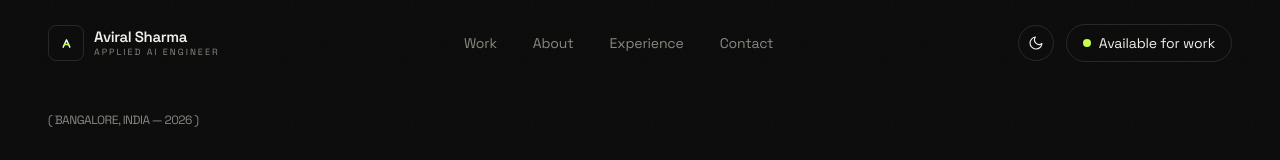
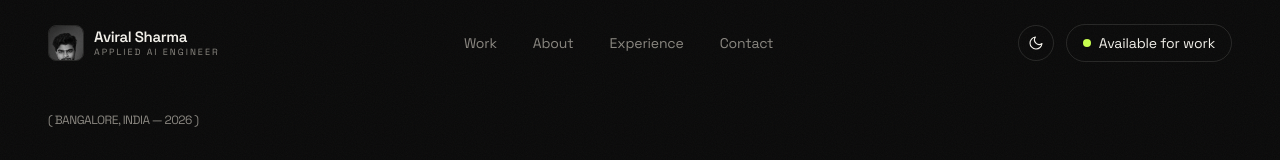
Before and after one commit to aviralsharmaa/Aviral-web, a Next.js app: page / in a window 1280 px wide. Shown: the top 160 px of the page. Built offline with nearby package versions, Linux system fonts and the light colour scheme.

Commit message:
Use photo as nav mark (grayscale, colour on hover)
Replace the "A" monogram with the profile photo — grayscale by
default, full colour + slight zoom on hover; accent border on hover.

Co-Authored-By: Claude Opus 4.8 <noreply@anthropic.com>

```diff
--- a/components/Navigation.tsx
+++ b/components/Navigation.tsx
@@ -1,6 +1,7 @@
 "use client";
 
 import { useEffect, useState } from "react";
+import Image from "next/image";
 import { motion } from "framer-motion";
 import Magnetic from "./Magnetic";
 import ThemeToggle from "./ThemeToggle";
@@ -35,32 +36,15 @@ export default function Navigation() {
         }`}
       >
         <a href="#home" data-hover className="group flex items-center gap-2.5">
-          {/* Monogram mark — echoes the favicon */}
-          <span className="relative flex h-9 w-9 items-center justify-center overflow-hidden rounded-lg border border-line transition-colors duration-300 group-hover:border-accent">
-            <span className="absolute inset-0 origin-bottom scale-y-0 bg-accent transition-transform duration-300 ease-[cubic-bezier(0.22,1,0.36,1)] group-hover:scale-y-100" />
-            <svg
-              width="15"
-              height="15"
-              viewBox="0 0 100 100"
-              fill="none"
-              className="relative"
-            >
-              <path
-                d="M28 74 L50 26 L72 74"
-                stroke="currentColor"
-                strokeWidth="10"
-                strokeLinecap="round"
-                strokeLinejoin="round"
-                className="text-foreground transition-colors duration-300 group-hover:text-accent-ink"
-              />
-              <path
-                d="M37 56 L63 56"
-                stroke="currentColor"
-                strokeWidth="10"
-                strokeLinecap="round"
-                className="text-accent transition-colors duration-300 group-hover:text-accent-ink"
-              />
-            </svg>
+          {/* Photo mark — grayscale, colourises on hover */}
+          <span className="relative h-9 w-9 overflow-hidden rounded-lg border border-line transition-colors duration-300 group-hover:border-accent">
+            <Image
+              src="/aviral.png"
+              alt="Aviral Sharma"
+              fill
+              sizes="36px"
+              className="object-cover object-top grayscale transition-all duration-500 group-hover:scale-105 group-hover:grayscale-0"
+            />
           </span>
           <span className="flex flex-col leading-none">
             <span className="text-[15px] font-semibold tracking-tight">
```
